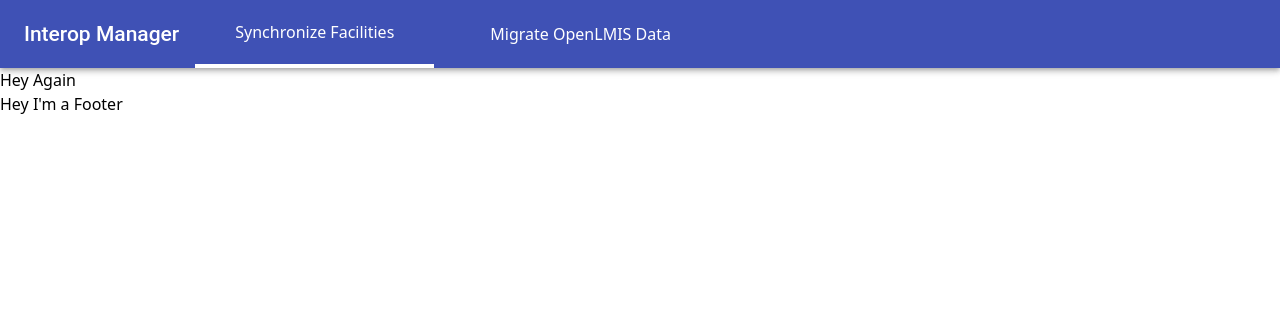
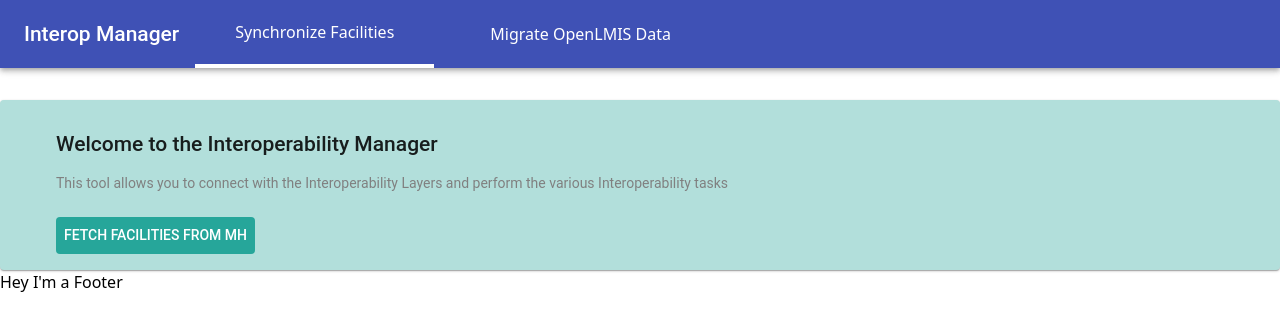
Before and after one commit to BaobabHealthTrust/dhis2-interop-app, a React (Create React App) app: page / in a window 1280 px wide. Shown: the top 330 px of the page. Built offline with nearby package versions, Linux system fonts and the light colour scheme.

Commit message:
We have added a Jumbotron component

```diff
--- a/src/App.js
+++ b/src/App.js
@@ -2,9 +2,10 @@ import React from 'react'
 import { BrowserRouter as Router } from 'react-router-dom'
 import { Switch, Route } from 'react-router'
 import { Toolbar } from './components'
+import Jumbotron from './components/Jumbotron';
 
 const Home = () => {
-  return <h1>Hey Again</h1>
+  return <Jumbotron />
 }
 
 const Migrations = () => {
--- /dev/null
+++ b/src/components/Jumbotron.js
@@ -0,0 +1,55 @@
+import React, { Fragment } from 'react';
+import { withStyles } from '@material-ui/core/styles';
+import Paper from '@material-ui/core/Paper';
+import Typography from '@material-ui/core/Typography';
+import Button from '@material-ui/core/Button'
+import teal from '@material-ui/core/colors/teal'
+
+const styles = theme => ({
+  root: {
+    ...theme.mixins.gutters(),
+    paddingTop: theme.spacing.unit * 4,
+    paddingBottom: theme.spacing.unit * 2,
+    marginTop: theme.spacing.unit * 4,
+    backgroundColor: teal[100]
+  },
+  content: {
+    paddingLeft: `${theme.spacing.unit * 4}px`,
+    [theme.breakpoints.up('md')]: {
+      paddingRight: 0
+    }
+  },
+  description: {
+    paddingTop: theme.spacing.unit * 2,
+    color: 'grey'
+  },
+  jumboButton: {
+    backgroundColor: teal[400],
+    color: 'white',
+    marginTop: theme.spacing.unit * 3
+  }
+}
+);
+
+function Jumbotron(props) {
+  const { classes } = props;
+
+  return (
+    <Fragment>
+      <Paper className={classes.root} elevation={1}>
+        <div className={classes.content}>
+          <Typography variant="title" component="h3">
+            Welcome to the Interoperability Manager
+          </Typography>
+          <Typography component="p" className={classes.description}>
+            This tool allows you to connect with the Interoperability Layers and perform the various Interoperability tasks
+          </Typography>
+          <Button className={classes.jumboButton}>Fetch Facilities from MH</Button>
+        </div>
+
+      </Paper>
+    </Fragment>
+  );
+}
+
+export default withStyles(styles)(Jumbotron);
```
